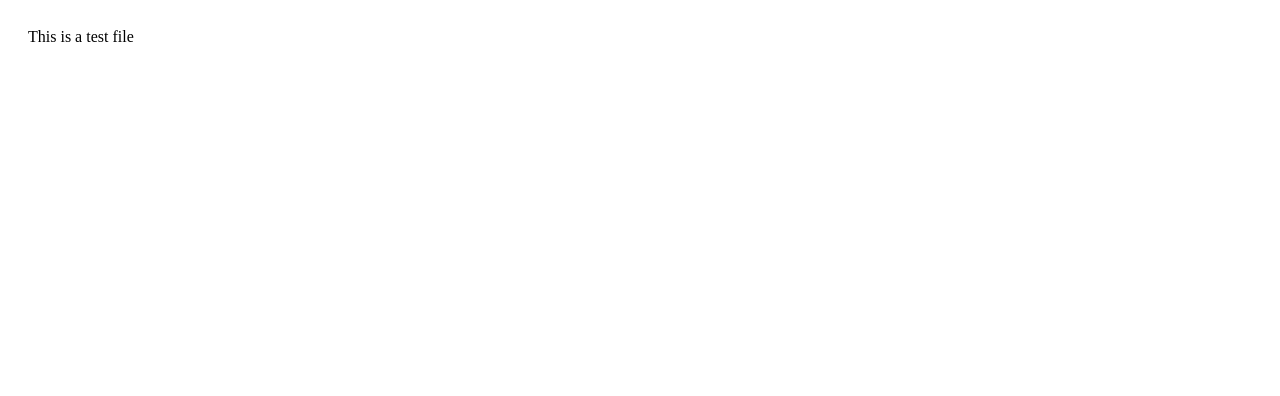
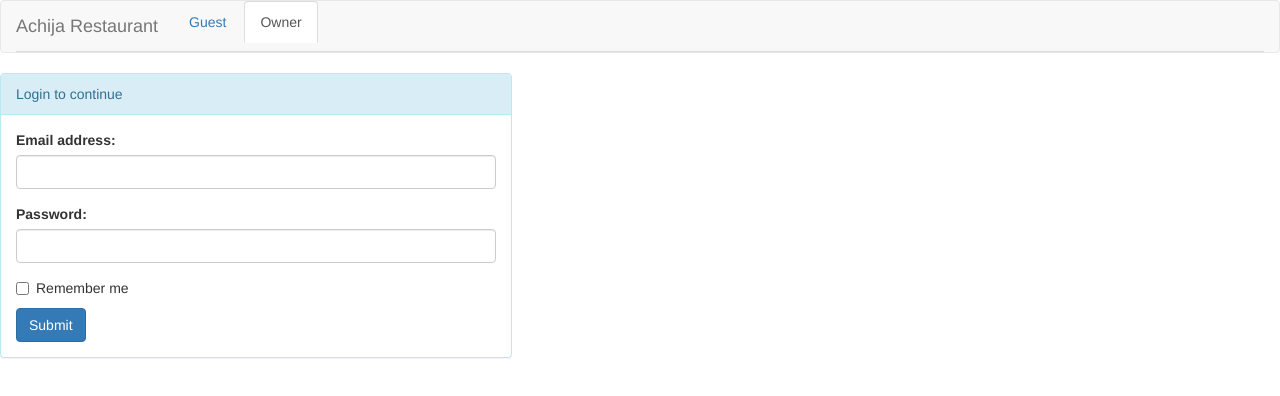
Before and after one commit to niket407/test-project, a plain HTML site: page Webapp-UI/index.html in a window 1280 px wide. Drawn offline with nearby package versions, Linux system fonts and the light colour scheme.

Commit message:
module UI

```diff
--- a/Webapp-UI/index.css
+++ /dev/null
@@ -1,3 +0,0 @@
-body{
-    padding:20px;
-}
--- a/Webapp-UI/index.html
+++ b/Webapp-UI/index.html
@@ -2,15 +2,48 @@
 <html lang="en">
 <head>
     <meta charset="UTF-8">
-    <title>
-        Test Repo
-    </title>
-    <link rel="stylesheet" href="index.css" >
+    <link rel="stylesheet" href="http://maxcdn.bootstrapcdn.com/bootstrap/3.3.5/css/bootstrap.min.css">
+    <!-- jQuery library -->
+    <script src="https://ajax.googleapis.com/ajax/libs/jquery/1.11.3/jquery.min.js"></script>
+
+    <!-- Latest compiled JavaScript -->
+    <script src="http://maxcdn.bootstrapcdn.com/bootstrap/3.3.5/js/bootstrap.min.js"></script>
+    <title>HI</title>
 </head>
 <body>
-    <div>
-        This is a test file
-    </div>
-    <script src="index.js"></script>
+    <nav class="navbar navbar-default">
+        <div class="container-fluid">
+            <div class="navbar-header">
+                <a class="navbar-brand" href="#">Achija Restaurant</a>
+            </div>
+            <div>
+                <ul class="nav nav-tabs">
+                    <li role="presentation"><a href="./guest.html">Guest</a></li>
+                    <li role="presentation" class="active"><a href="#">Owner</a></li>
+                </ul>
+            </div>
+        </div>
+    </nav>
+    <section class="panel panel-info" style="width: 40%">
+        <section class="panel-heading clearfix" id="frame1" style="width:100%">Login to continue</section>
+        <div class="panel-body" style="width: 100%">
+            <form role="form">
+                <div class="form-group">
+                    <label for="email">Email address:</label>
+                    <input type="email" class="form-control" id="email">
+                </div>
+                <div class="form-group">
+                    <label for="pwd">Password:</label>
+                    <input type="password" class="form-control" id="pwd">
+                </div>
+                <div class="checkbox">
+                    <label>
+                        <input type="checkbox"> Remember me
+                    </label>
+                </div>
+                <button type="submit" class="btn btn-primary">Submit</button>
+            </form>
+        </div>
+    </section>
 </body>
 </html>
```
Also changed, not shown: Webapp-UI/guest.html (added, +71 -0 lines).
